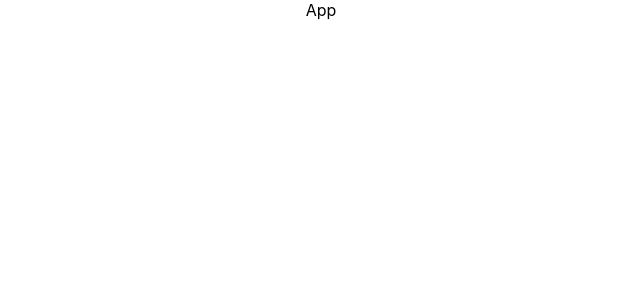
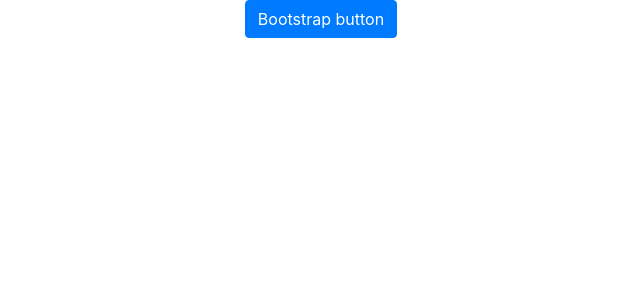
Before and after one commit to st52530/nnpia-react-todo-list, a React (Create React App) app: page / in a window 1280 px wide. Shown: the top 300 px of the page, without its empty margins (319-959 px from the left). Built offline with nearby package versions, Linux system fonts and the light colour scheme.

Commit message:
Add bootstrap

```diff
--- a/package.json
+++ b/package.json
@@ -6,7 +6,9 @@
     "@testing-library/jest-dom": "^4.2.4",
     "@testing-library/react": "^9.5.0",
     "@testing-library/user-event": "^7.2.1",
+    "bootstrap": "^4.4.1",
     "react": "^16.13.1",
+    "react-bootstrap": "^1.0.0",
     "react-dom": "^16.13.1",
     "react-scripts": "3.4.1"
   },
--- a/public/index.html
+++ b/public/index.html
@@ -7,37 +7,14 @@
     <meta name="theme-color" content="#000000" />
     <meta
       name="description"
-      content="Web site created using create-react-app"
+      content="Simple to-do list app"
     />
     <link rel="apple-touch-icon" href="%PUBLIC_URL%/logo192.png" />
-    <!--
-      manifest.json provides metadata used when your web app is installed on a
-      user's mobile device or desktop. See https://developers.google.com/web/fundamentals/web-app-manifest/
-    -->
     <link rel="manifest" href="%PUBLIC_URL%/manifest.json" />
-    <!--
-      Notice the use of %PUBLIC_URL% in the tags above.
-      It will be replaced with the URL of the `public` folder during the build.
-      Only files inside the `public` folder can be referenced from the HTML.
-
-      Unlike "/favicon.ico" or "favicon.ico", "%PUBLIC_URL%/favicon.ico" will
-      work correctly both with client-side routing and a non-root public URL.
-      Learn how to configure a non-root public URL by running `npm run build`.
-    -->
-    <title>React App</title>
+    <title>To-do list</title>
   </head>
   <body>
     <noscript>You need to enable JavaScript to run this app.</noscript>
     <div id="root"></div>
-    <!--
-      This HTML file is a template.
-      If you open it directly in the browser, you will see an empty page.
-
-      You can add webfonts, meta tags, or analytics to this file.
-      The build step will place the bundled scripts into the <body> tag.
-
-      To begin the development, run `npm start` or `yarn start`.
-      To create a production bundle, use `npm run build` or `yarn build`.
-    -->
   </body>
 </html>
--- a/src/App.js
+++ b/src/App.js
@@ -1,10 +1,12 @@
 import React from 'react';
+import 'bootstrap/dist/css/bootstrap.min.css';
 import './App.css';
+import Button from 'react-bootstrap/Button';
 
 function App() {
   return (
     <div className="App">
-      App
+        <Button className="button">Bootstrap button</Button>
     </div>
   );
 }
```
Also changed, not shown: 1 other file (tests, documents, lock files or other folders).
